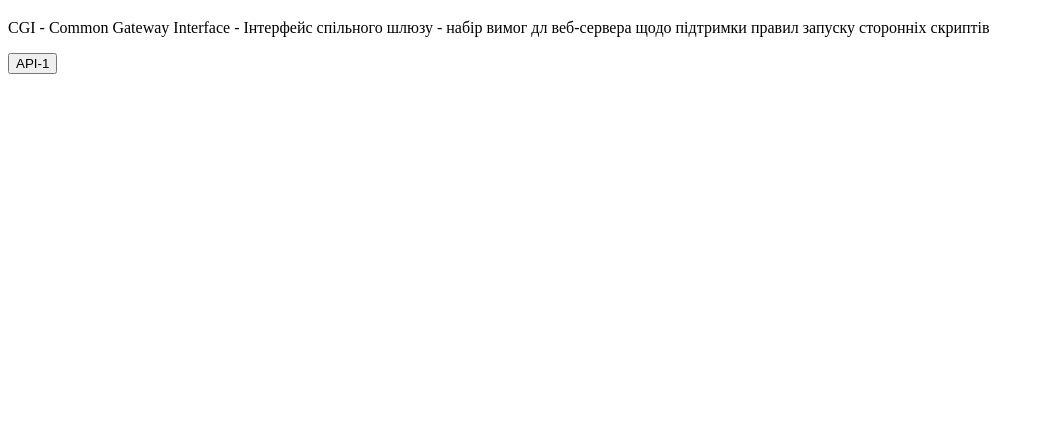
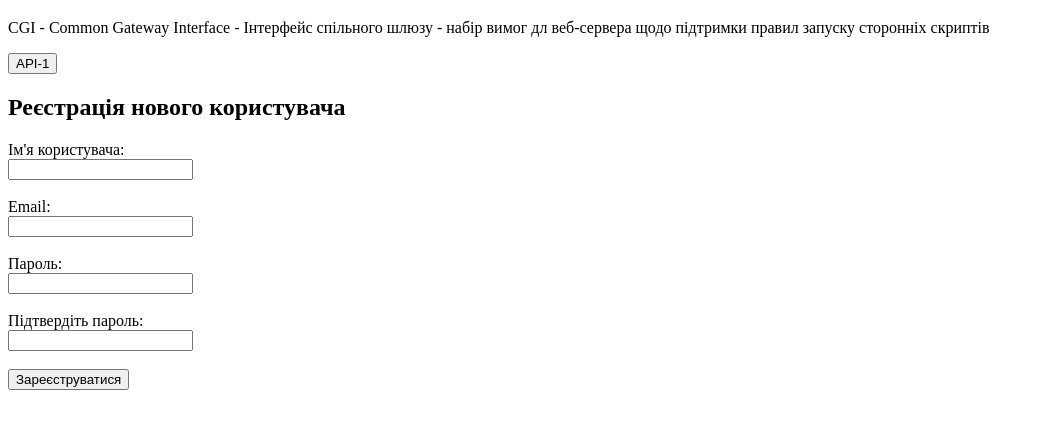
Before and after one commit to karlvava16/ServerProgramming, a plain HTML site: page cgi/homepage.html in a window 1280 px wide. Shown: the part 61-490 px from the top of the page, without its empty margins (0-1044 px from the left). Drawn offline with Linux system fonts and the light colour scheme.

Commit message:
hw 12/17

```diff
--- a/cgi/homepage.html
+++ b/cgi/homepage.html
@@ -13,6 +13,23 @@
 
     <p id="out"></p>
 
+    <form>
+        <h2>Реєстрація нового користувача</h2>
+        <label for="username">Ім'я користувача:</label><br>
+        <input type="text" id="username" name="username" ><br><br>
+
+        <label for="email">Email:</label><br>
+        <input type="email" id="email" name="email" ><br><br>
+
+        <label for="password">Пароль:</label><br>
+        <input type="password" id="password" name="password" ><br><br>
+
+        <label for="confirm_password">Підтвердіть пароль:</label><br>
+        <input type="password" id="confirm_password" name="confirm_password" ><br><br>
+
+        <button type="submit">Зареєструватися</button>
+    </form>
+
     <script>
     function api1() {
         fetch("/api1")
```
